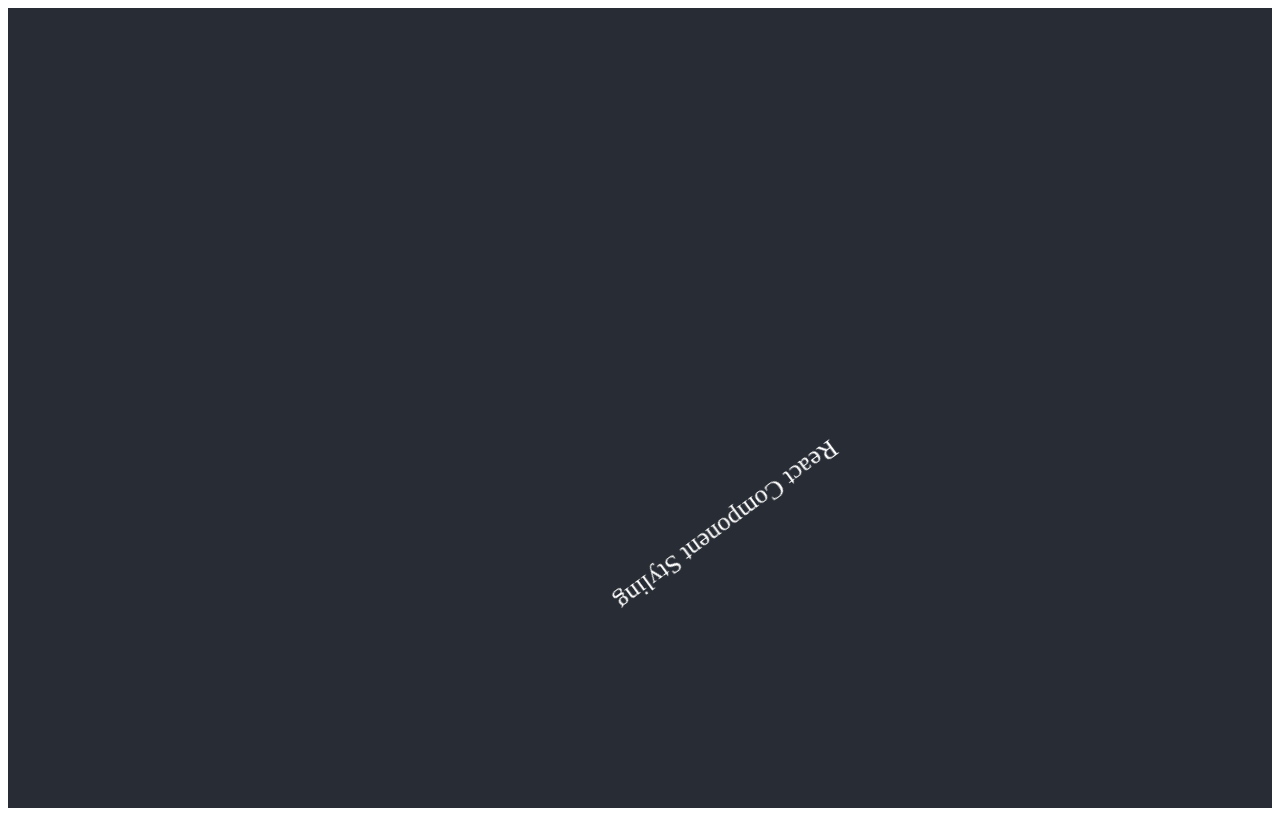
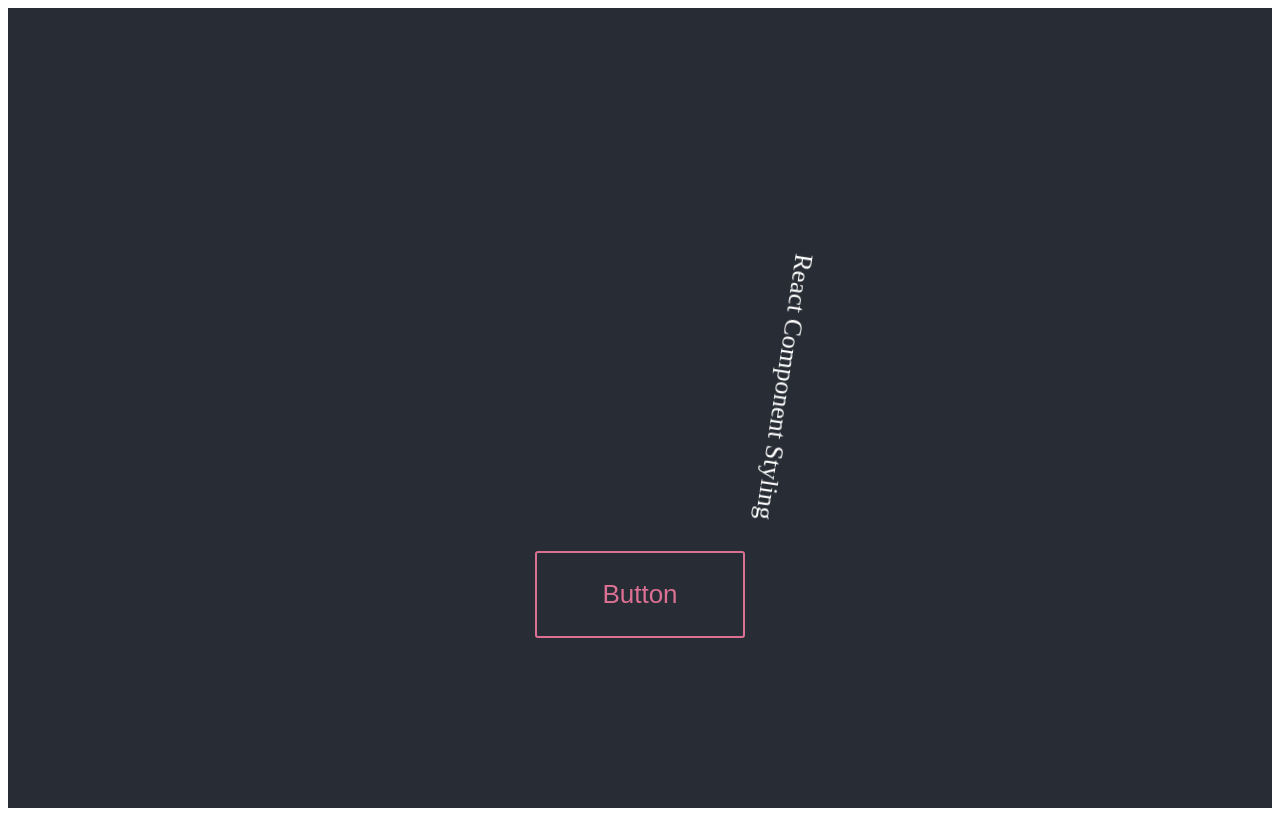
Before and after one commit to productuidev/react-styling, a React app: page / in a window 1280 px wide. Built offline with nearby package versions, Linux system fonts and the light colour scheme.

Commit message:
module.css test2

```diff
--- a/package.json
+++ b/package.json
@@ -3,6 +3,7 @@
   "version": "0.1.0",
   "private": true,
   "dependencies": {
+    "@babel/runtime": "^7.18.3",
     "@pmmmwh/react-refresh-webpack-plugin": "^0.5.3",
     "@svgr/webpack": "^5.5.0",
     "@testing-library/jest-dom": "^5.16.4",
@@ -15,10 +16,11 @@
     "browserslist": "^4.18.1",
     "camelcase": "^6.2.1",
     "case-sensitive-paths-webpack-plugin": "^2.4.0",
+    "classnames": "^2.3.1",
     "css-minimizer-webpack-plugin": "^3.2.0",
     "dotenv": "^10.0.0",
     "dotenv-expand": "^5.1.0",
-    "eslint": "^8.3.0",
+    "eslint": "^8.17.0",
     "eslint-config-react-app": "^7.0.1",
     "eslint-webpack-plugin": "^3.1.1",
     "fs-extra": "^10.0.0",
@@ -135,6 +137,7 @@
     "@babel/plugin-transform-runtime": "^7.18.2",
     "@babel/preset-env": "^7.18.2",
     "@babel/preset-react": "^7.17.12",
+    "babel-eslint": "^10.1.0",
     "babel-loader": "^8.2.5",
     "css-loader": "^6.7.1",
     "file-loader": "^6.2.0",
--- a/src/App.js
+++ b/src/App.js
@@ -1,6 +1,7 @@
 //import './App.css';
 //import './App.scss';
 import styles from "./App.module.css";
+import Button from "./components/Button";
 
 console.log(styles);
 // {
@@ -16,6 +17,7 @@ function App() {
     <div className={styles["App"]}>
       <header className={styles["header"]}>
         <p className={styles["logo"]}>React Component Styling</p>
+        <Button>Button</Button>
       </header>
     </div>
   );
--- /dev/null
+++ b/src/components/Button.jsx
@@ -0,0 +1,30 @@
+import React from 'react';
+import styles from "./Button.module.css";
+
+class Button extends React.Component {
+  state = {loading: false}
+
+  render() {
+
+    return <button
+      onClick = {this.stateLoading}
+      className = {
+        this.state.loading
+          ? `${styles["button"]} ${styles["loading"]}`
+          : styles["button"]
+      }
+      {...this.props}
+    />;
+  }
+
+  stateLoading = () => {
+    this.setState({loading: true})
+    setTimeout(() => {
+      this.setState({loading: false})
+    }, 1000)
+  }
+}
+// const Button = props =>
+//   <button className={styles["button"]} {...props}></button>;
+
+export default Button
--- /dev/null
+++ b/src/components/Button.module.css
@@ -0,0 +1,3 @@
+.button { background: transparent; border-radius: 3px; border: 2px solid palevioletred; color:palevioletred; margin: 0 1em; padding: 1em 2.5em; color:palevioletred; font-size:1em; }
+
+.loading { border:2px solid grey; color:grey; }
```
Also changed, not shown: src/reportWebVitals.js (deleted, +0 -13 lines), src/setupTests.js (deleted, +0 -5 lines), 1 other file (tests, documents, lock files or other folders).
